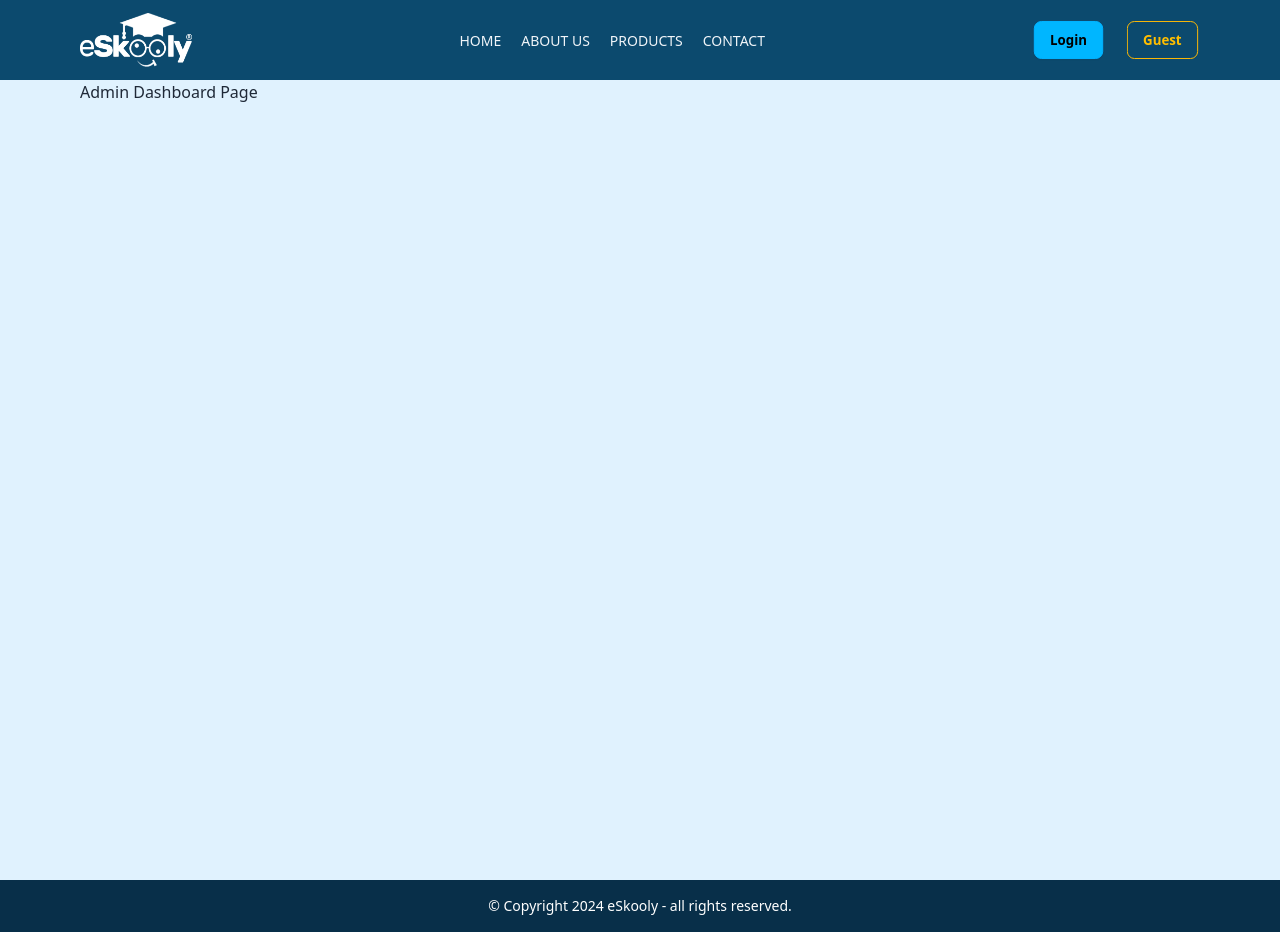
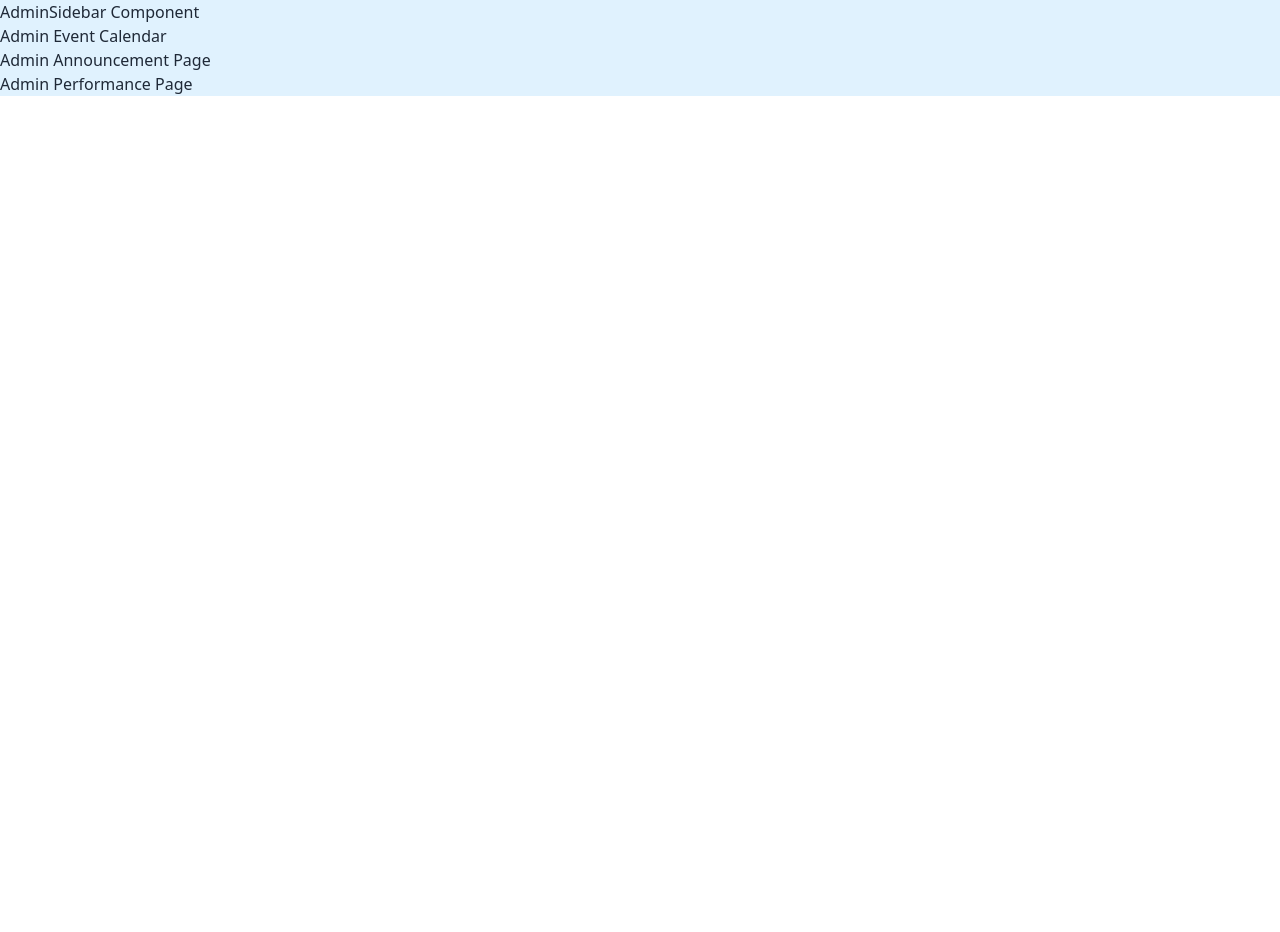
Before and after one commit to it27427/school-management-system, a React (Vite) app in the folder views/: page /admin/dashboard in a window 1280 px wide. After the commit the page ends 800 px from the top, so only its background shows below. Built offline with nearby package versions, Linux system fonts and the light colour scheme.

Commit message:
DashboardLayout Created

```diff
--- /dev/null
+++ b/views/src/layouts/DashboardLayout.jsx
@@ -0,0 +1,17 @@
+import AdminSidebar from '@/components/AdminSidebar';
+import StudentSidebar from '@/components/StudentSidebar';
+import TeacherSidebar from '@/components/TeacherSidebar';
+
+const DashboardLayout = ({ children }) => {
+  return (
+    <>
+      {location.pathname === '/admin/dashboard' && <AdminSidebar />}
+      {location.pathname === '/student/dashboard' && <StudentSidebar />}
+      {location.pathname === '/teacher/dashboard' && <TeacherSidebar />}
+
+      <main>{children}</main>
+    </>
+  );
+};
+
+export default DashboardLayout;
--- a/views/src/pages/Admin/Announcement.jsx
+++ b/views/src/pages/Admin/Announcement.jsx
@@ -1,10 +1,8 @@
-import RootLayout from '@/layouts/RootLayout';
-
 const AdminAnnouncement = () => {
   return (
-    <RootLayout>
+    <>
       <h1>Admin Announcement Page</h1>
-    </RootLayout>
+    </>
   );
 };
 
--- a/views/src/pages/Admin/Dashboard.jsx
+++ b/views/src/pages/Admin/Dashboard.jsx
@@ -1,10 +1,15 @@
-import RootLayout from '@/layouts/RootLayout';
+import DashboardLayout from '@/layouts/DashboardLayout';
+import Announcement from '@/pages/Admin/Announcement';
+import EventCalendar from '@/pages/Admin/EventCalendar';
+import Performance from '@/pages/Admin/Performance';
 
 const Dashboard = () => {
   return (
-    <RootLayout>
-      <h1>Admin Dashboard Page</h1>
-    </RootLayout>
+    <DashboardLayout>
+      <EventCalendar />
+      <Announcement />
+      <Performance />
+    </DashboardLayout>
   );
 };
 
--- a/views/src/pages/Admin/EventCalendar.jsx
+++ b/views/src/pages/Admin/EventCalendar.jsx
@@ -1,10 +1,8 @@
-import RootLayout from '@/layouts/RootLayout';
-
 const AdminEventCalendar = () => {
   return (
-    <RootLayout>
+    <>
       <h1>Admin Event Calendar</h1>
-    </RootLayout>
+    </>
   );
 };
 
--- a/views/src/pages/Admin/Performance.jsx
+++ b/views/src/pages/Admin/Performance.jsx
@@ -1,10 +1,8 @@
-import RootLayout from '@/layouts/RootLayout';
-
 const AdminPerformance = () => {
   return (
-    <RootLayout>
+    <>
       <h1>Admin Performance Page</h1>
-    </RootLayout>
+    </>
   );
 };
 
--- a/views/src/pages/Students/Dashboard.jsx
+++ b/views/src/pages/Students/Dashboard.jsx
@@ -1,10 +1,10 @@
-import RootLayout from '@/layouts/RootLayout';
+import DashboardLayout from '@/layouts/DashboardLayout';
 
 const Dashboard = () => {
   return (
-    <RootLayout>
+    <DashboardLayout>
       <h1>Students Dashboard Page</h1>
-    </RootLayout>
+    </DashboardLayout>
   );
 };
 
--- a/views/src/pages/Teachers/Dashboard.jsx
+++ b/views/src/pages/Teachers/Dashboard.jsx
@@ -1,10 +1,10 @@
-import RootLayout from '@/layouts/RootLayout';
+import DashboardLayout from '@/layouts/DashboardLayout';
 
 const Dashboard = () => {
   return (
-    <RootLayout>
+    <DashboardLayout>
       <h1>Teachers Dashboard</h1>
-    </RootLayout>
+    </DashboardLayout>
   );
 };
 
```
